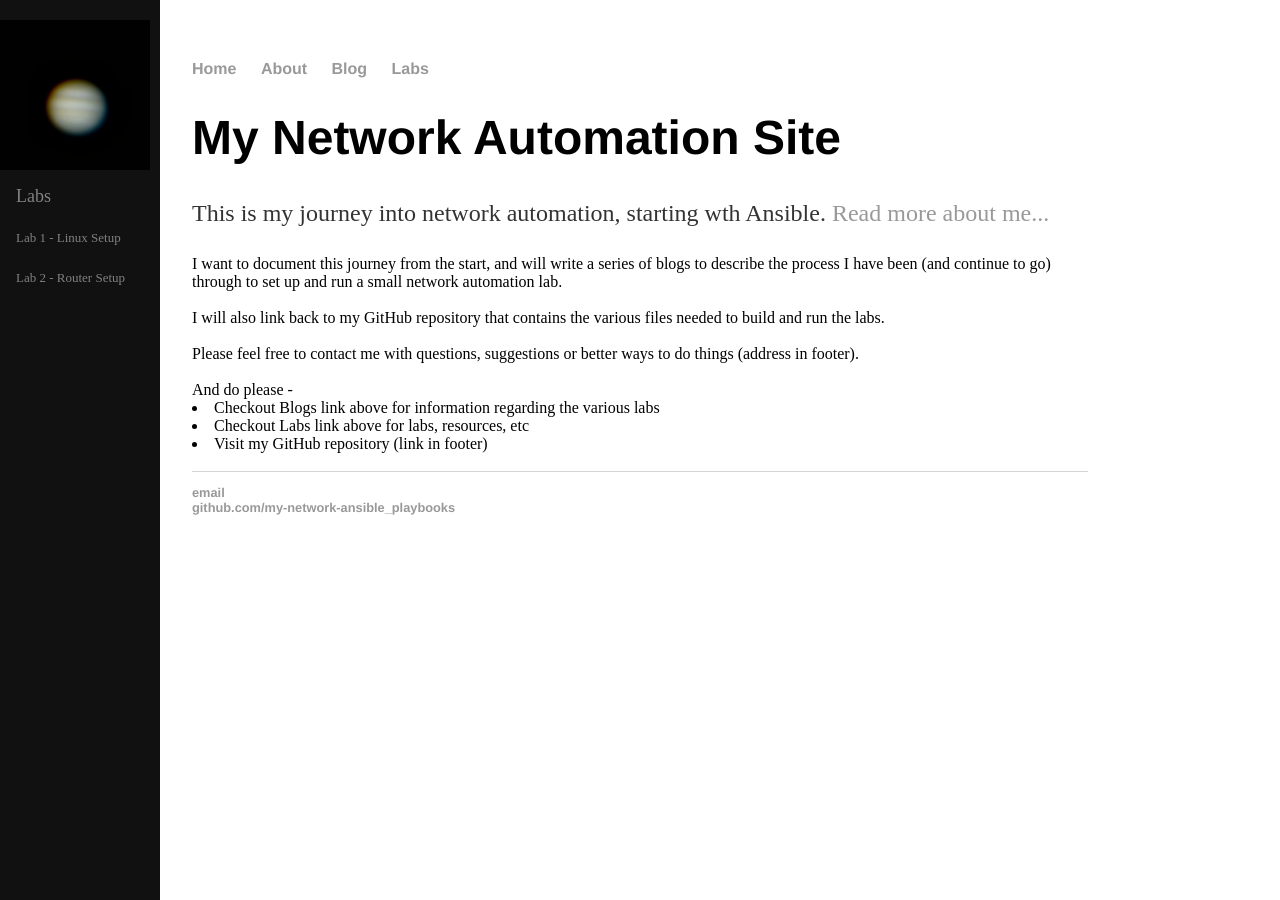
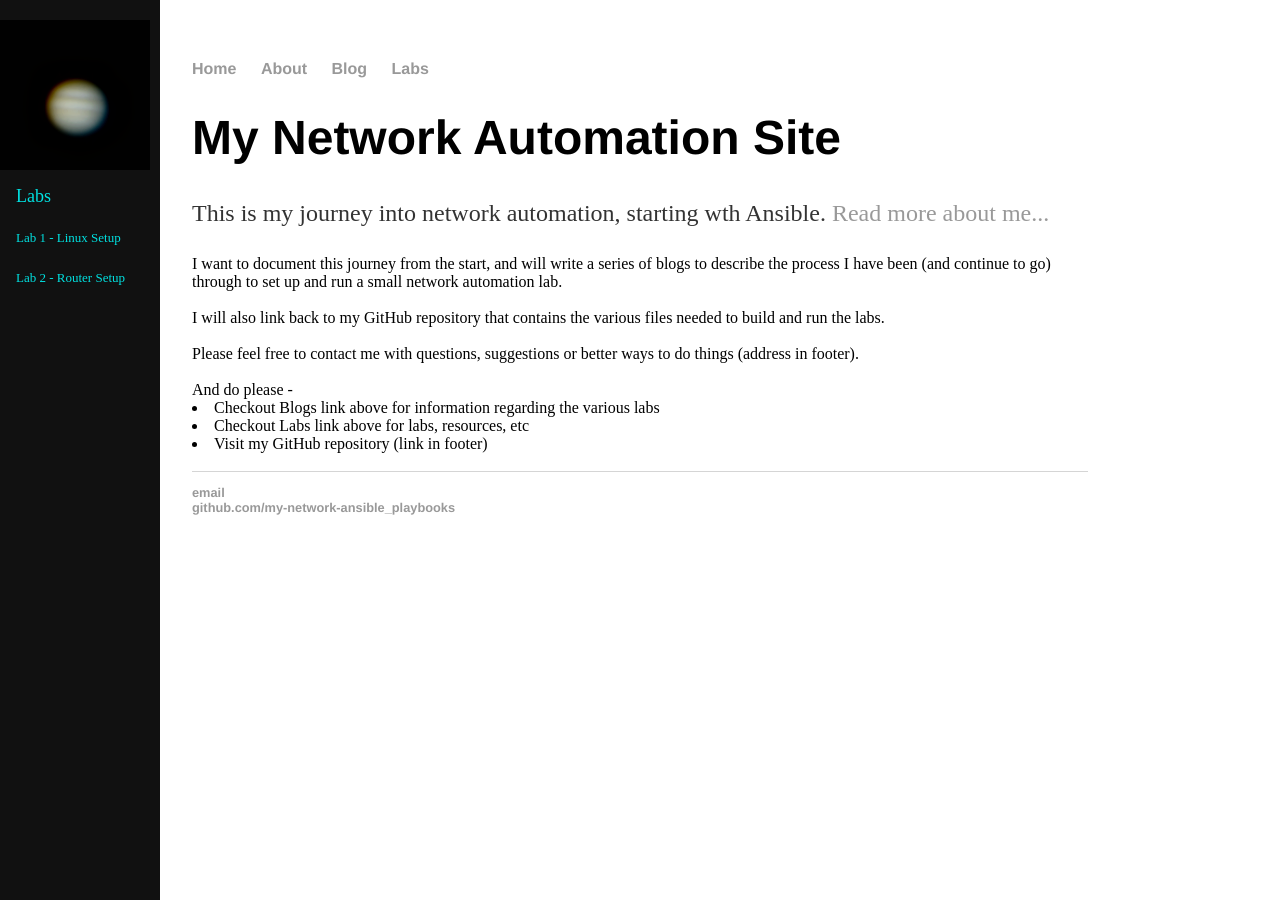
Before and after one commit to craigeowen/craigeowen.github.io, a Jekyll site: the page built from index.html, in a window 1280 px wide. Built offline with Jekyll 4.4.1, drawn with Linux system fonts in a browser that asks for light colours.

Commit message:
Update main.css

```diff
--- a/css/main.css
+++ b/css/main.css
@@ -60,7 +60,7 @@ ul.posts li {
     padding: 6px 8px 6px 16px;
     text-decoration: none;
     font-size: 25px;
-    color: #818181;
+    color: #00e1e1 /* #818181 */;
     display: block;
 }
 
```
